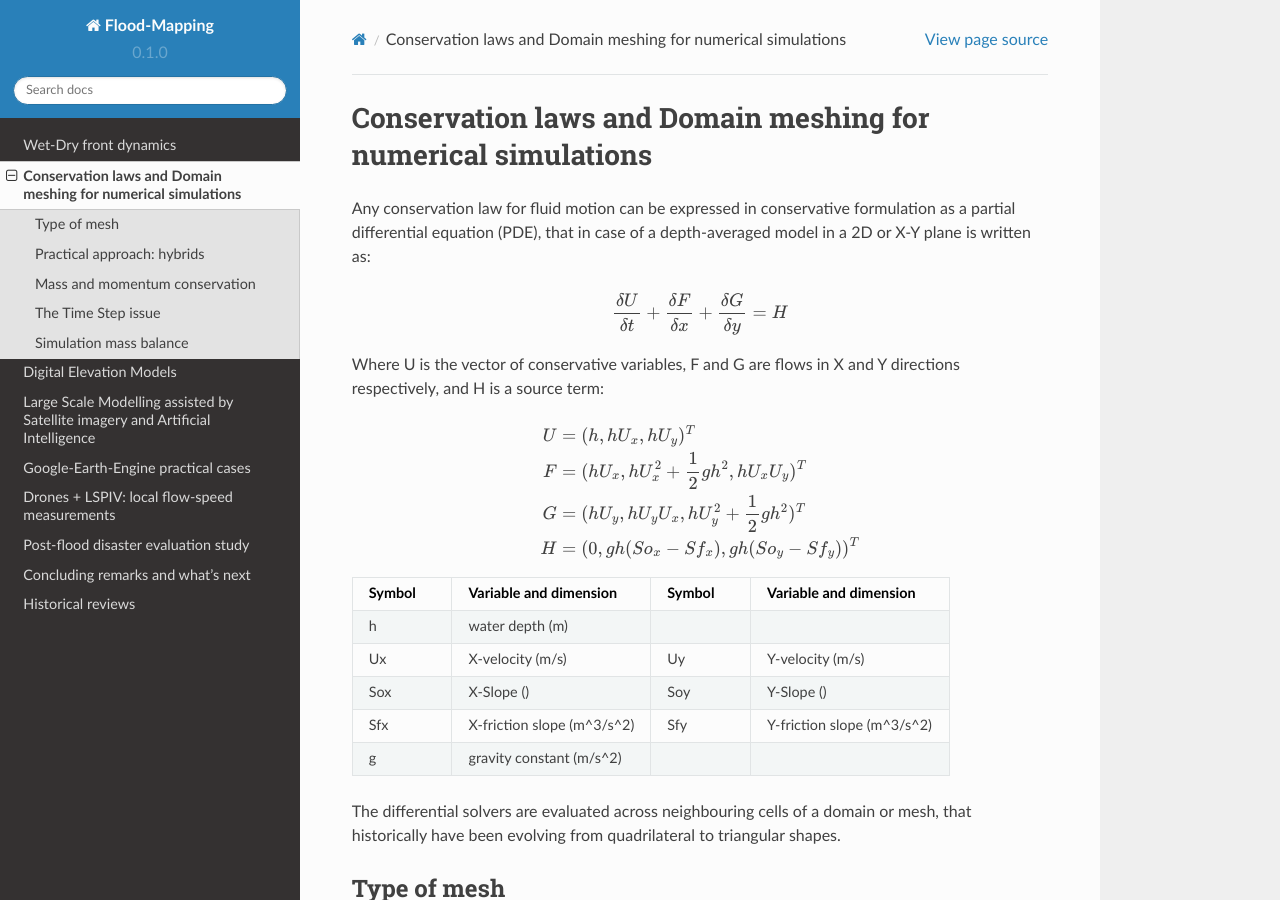
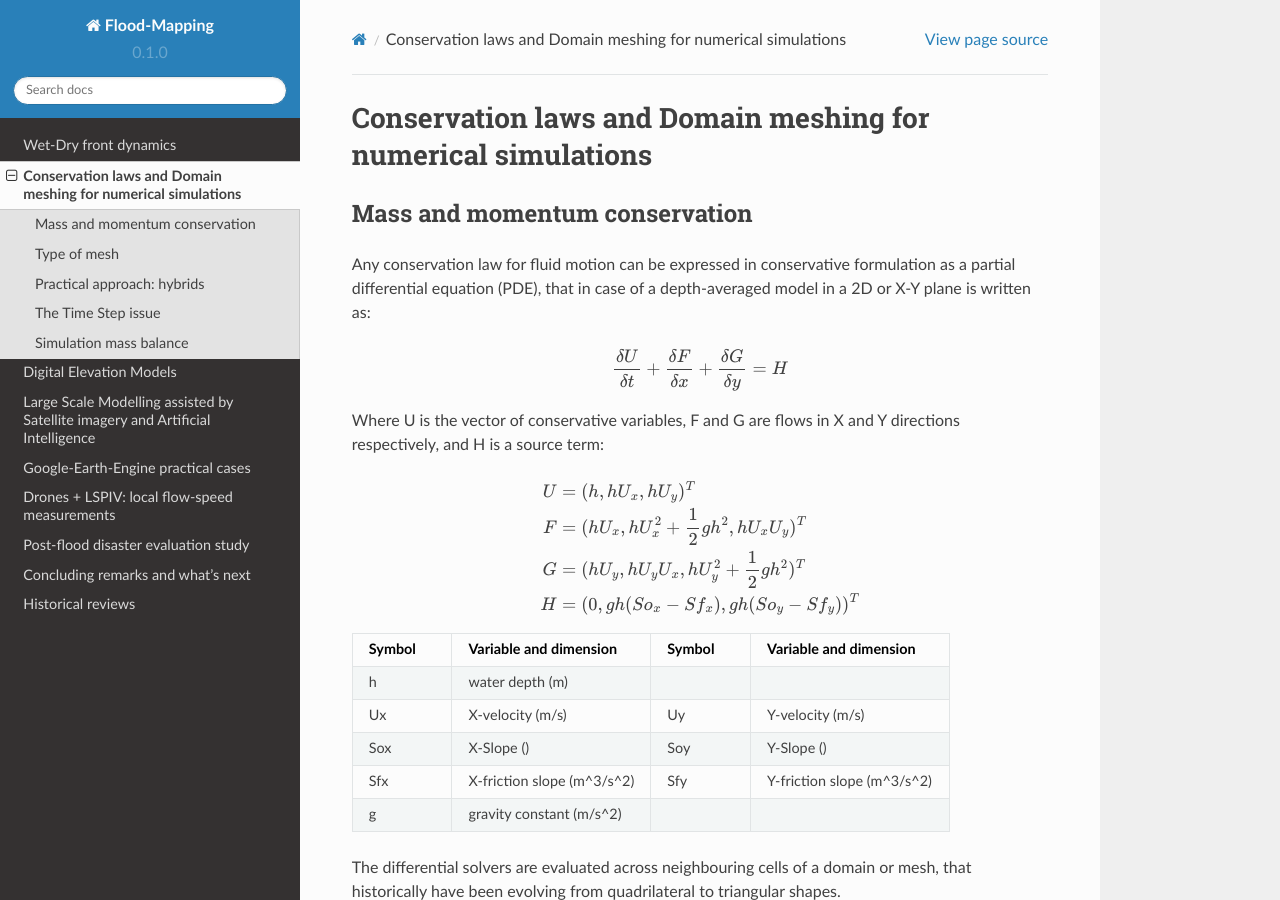
Before and after one commit to ivillamadrid/FloodMapping, a Sphinx documentation site: the page built from docs/source/claws.rst, in a window 1280 px wide and 900 px high. Built offline with Sphinx 7.4.7 and the Read the Docs theme 2.0.0, drawn with Linux system fonts in a browser that asks for light colours; some of the changed text lies outside the part shown.

Commit message:
Update claws.rst

```diff
--- a/docs/source/claws.rst
+++ b/docs/source/claws.rst
@@ -1,6 +1,8 @@
 Conservation laws and Domain meshing for numerical simulations
 ==============================================================
 
+Mass and momentum conservation
+-------------------------------
 Any conservation law for fluid motion can be expressed in conservative formulation as a partial differential equation (PDE), that in case of a depth-averaged model in a 2D or X-Y plane is written as:
 
 .. math::
```
Also changed, not shown: other parts of docs/source/claws.rst (+1 -2 lines).
